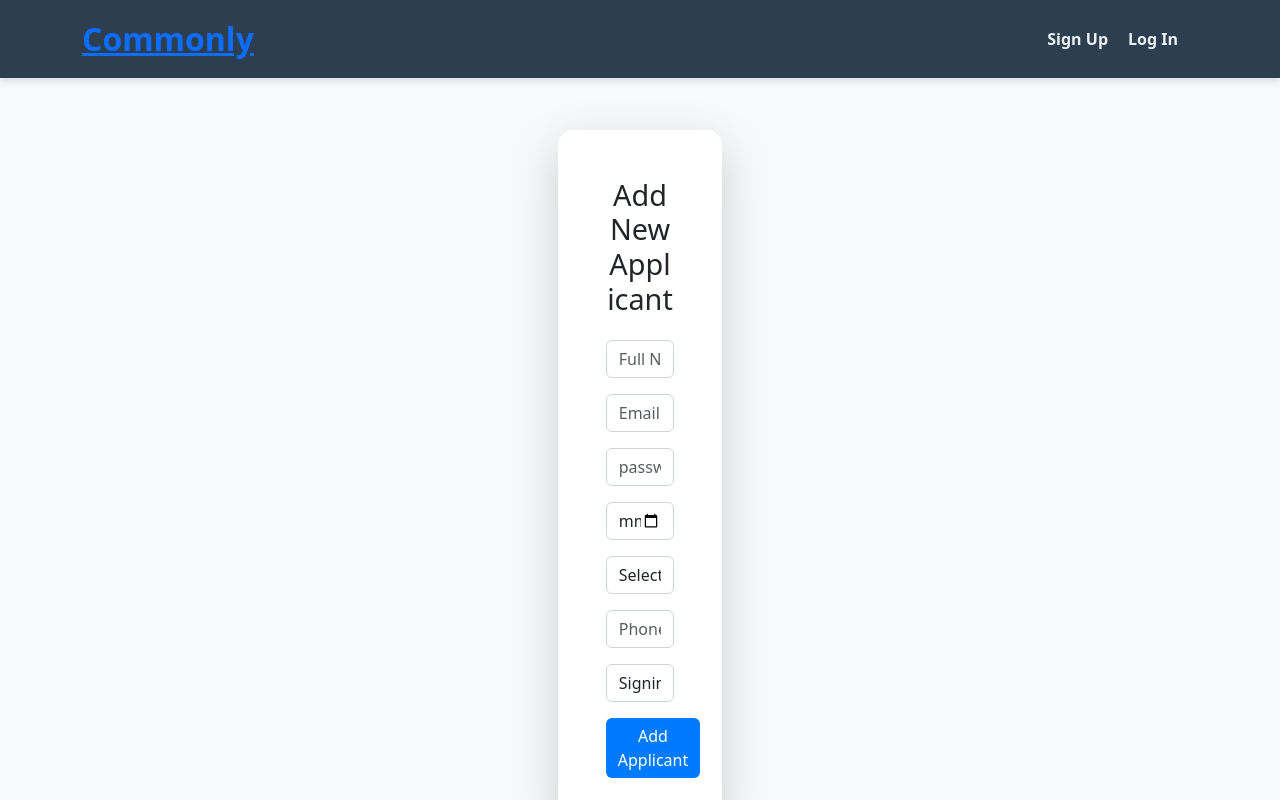
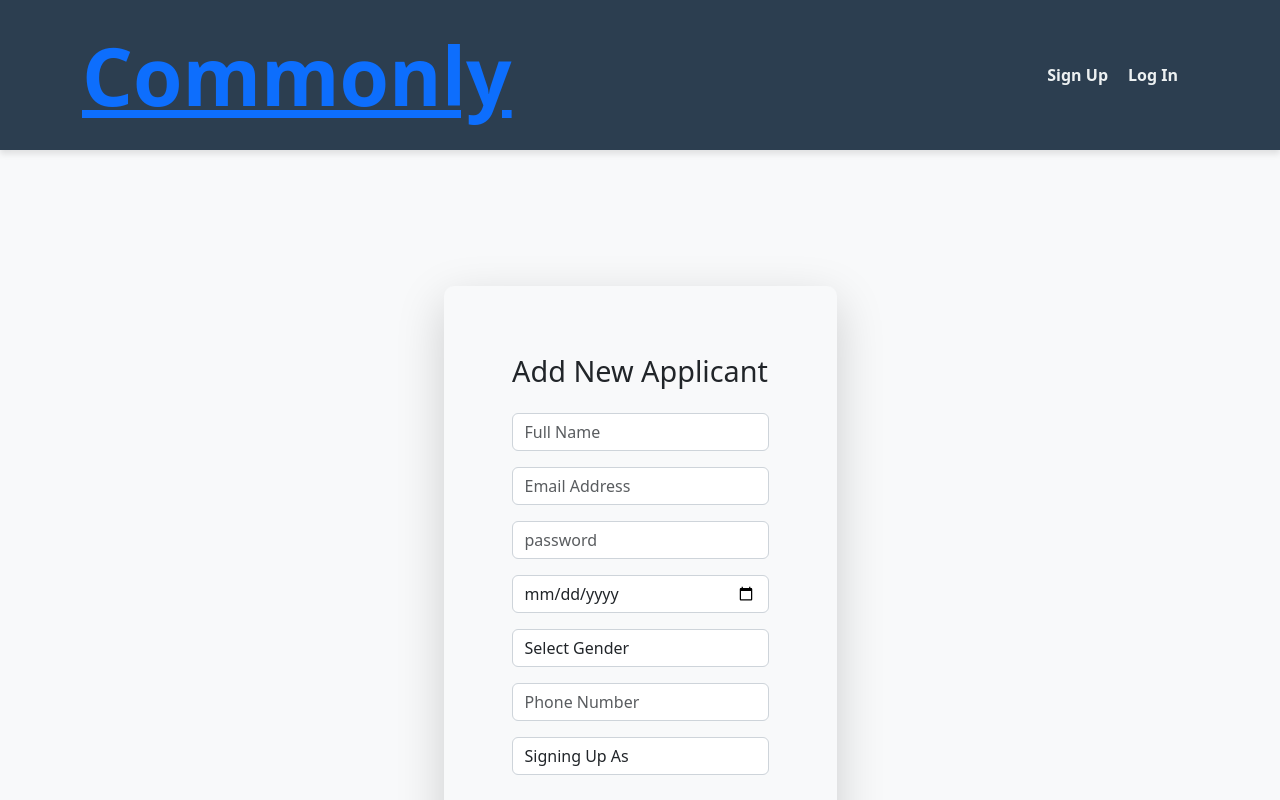
Before and after one commit to muhammad-anas17/Final_Year_Project, a React (Create React App) app in the folder frontend/: page /add in a window 1280 px wide. Shown: the top 800 px of the page. Built offline with nearby package versions, Linux system fonts and the light colour scheme.

Commit message:
HomePage finalised

```diff
--- a/frontend/src/Pages/Add.jsx
+++ b/frontend/src/Pages/Add.jsx
@@ -50,8 +50,8 @@ const Add = () => {
  return (
   <div className="container-fluid bg-light p-5">
       <div className="container">
-        <div className="row justify-content-center">
-          <div className="col-md-6">
+        <div className="row justify-content-center align-items-center vh-100">
+          <div className="col-md-20">
             <div className="card border-0 shadow-lg">
               <div className="card-body p-5">
                 <h1 className="mb-4 text-center">Add New Applicant</h1>
--- a/frontend/src/Pages/styles/AddStyles.css
+++ b/frontend/src/Pages/styles/AddStyles.css
@@ -1,23 +1,35 @@
 /* AddStyles.css */
 
 .container-fluid {
-  height: 100vh;
+  min-height: 100vh; /* Ensure minimum height covers the entire viewport */
   display: flex;
   align-items: center;
+  justify-content: center; /* Centers content horizontally */
 }
 
 .card {
-  border-radius: 15px;
-  transition: transform 0.3s ease-in-out;
+  max-width: 400px;
+  width: 100%;
+  padding: 20px;
+  border-radius: 10px;
+  box-shadow: 0 0 20px rgba(0, 0, 0, 0.1);
+  background-color: #f8f9fa; /* Light gray background */
 }
 
 .card:hover {
   transform: scale(1.05);
 }
+.card input,
+.card select {
+  width: 100%;
+  margin-bottom: 15px; /* Add margin between form fields */
+}
 
 .btn-primary {
   background-color: #007bff;
   border: none;
+  width: 100%;
+  margin-top: 15px;
 }
 
 .btn-primary:hover {
--- a/frontend/src/components/Navbar.css
+++ b/frontend/src/components/Navbar.css
@@ -20,7 +20,7 @@
 }
 
 .navbar-logo {
-  font-size: 2rem;
+  font-size: 5rem;
   font-weight: bold;
   color: #3498db; /* Adjusted color for the logo */
   text-decoration: none;
```
